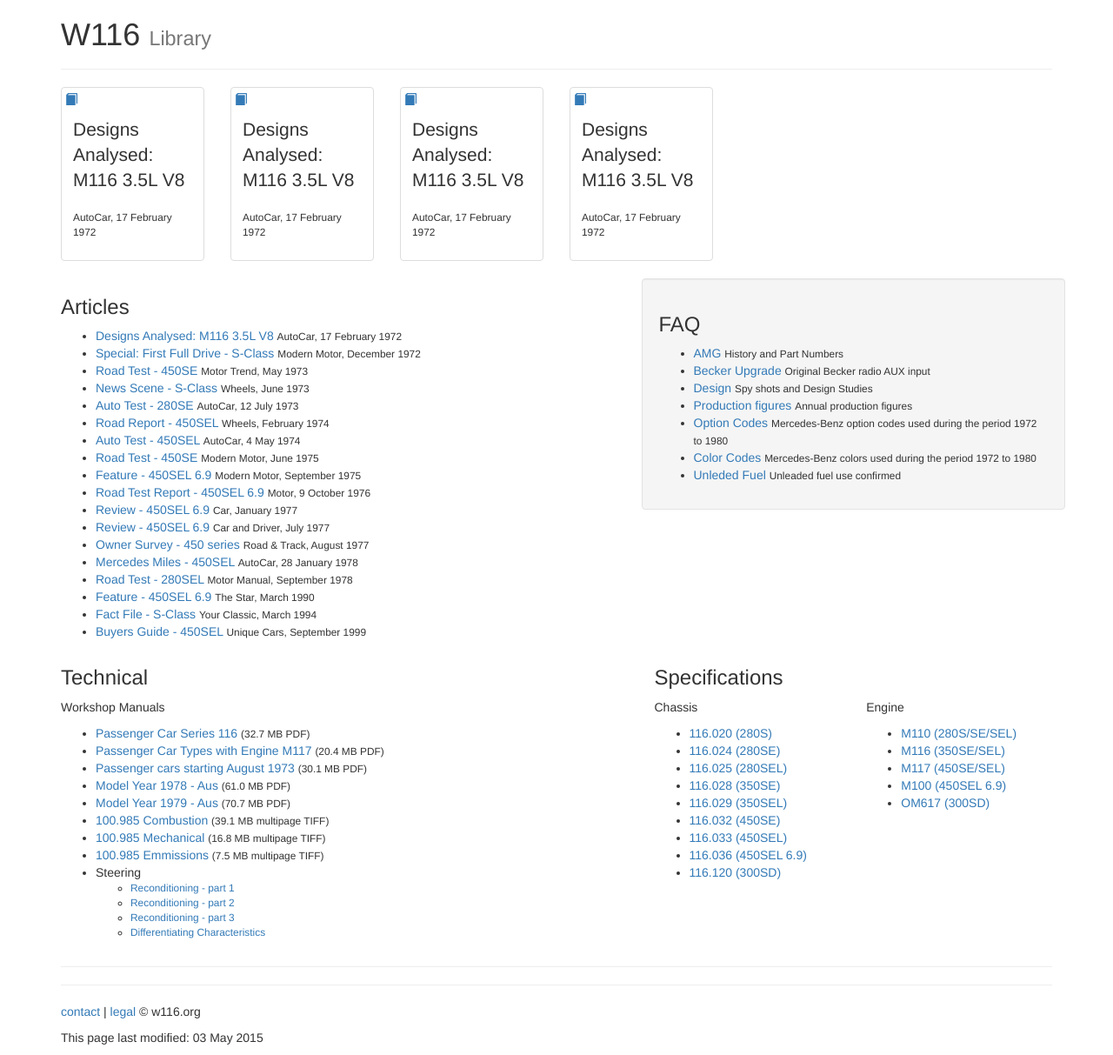
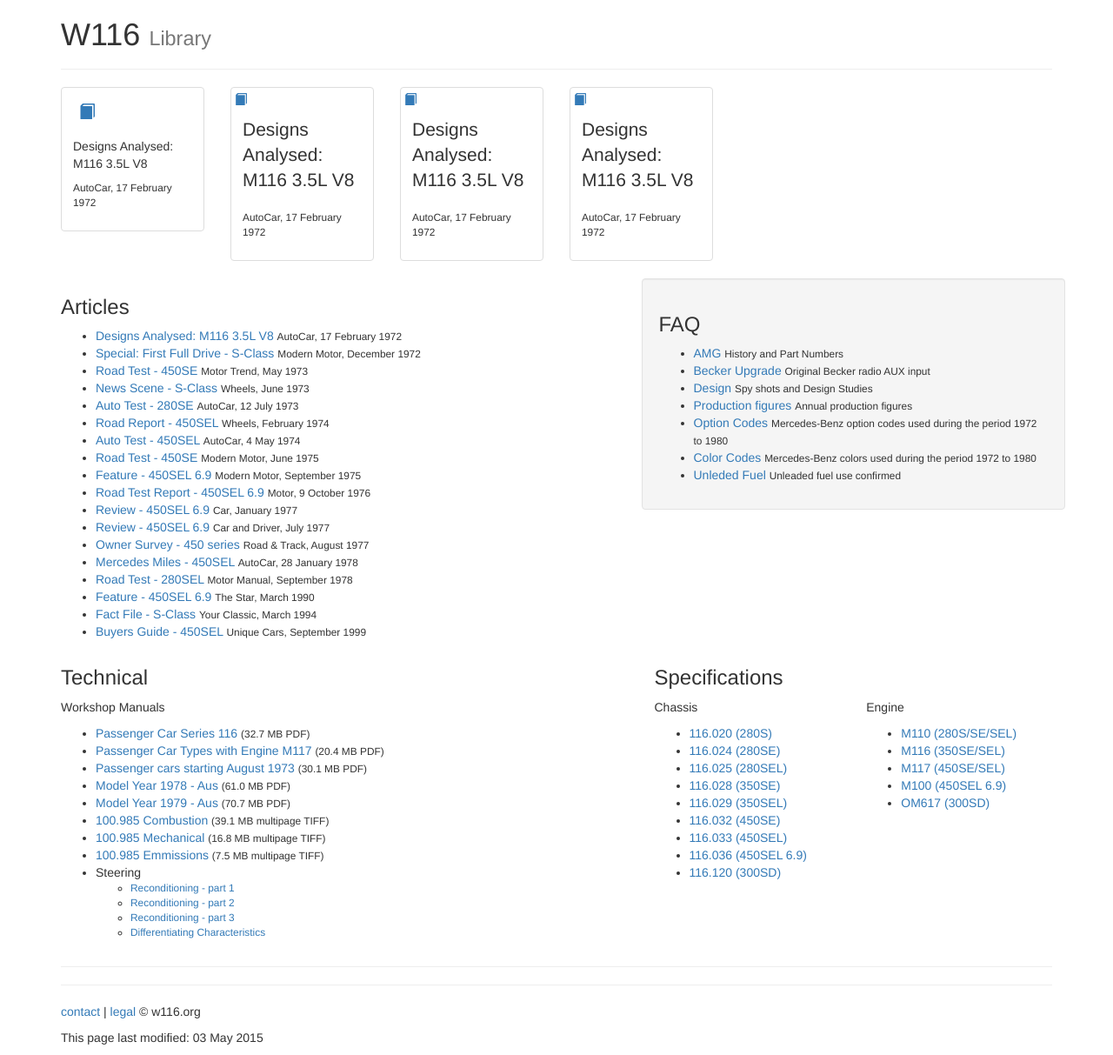
Before and after one commit to W116org/w116org.github.io, a Jekyll site: the page built from library.html, in a window 1280 px wide. Shown: the part 392-1605 px from the top of the page at 87% size. Built offline with Jekyll 4.4.1, drawn with Linux system fonts in a browser that asks for light colours; nearby versions of some CDN libraries; comment, search, counter and statistics services are not loaded.

Commit message:
Update library.html

```diff
--- a/library.html
+++ b/library.html
@@ -11,9 +11,9 @@
       <div class="col-sm-4 col-md-2">
             <div class="thumbnail">
                   <a href="/library/autocar7202/">
-                  <span class="glyphicon glyphicon-book" aria-hidden="true"></span>
+                  <span class="glyphicon glyphicon-book btn-lg" aria-hidden="true"></span>
                   <div class="caption">
-                        <p class="lead">Designs Analysed: M116 3.5L V8</p>
+                        <p>Designs Analysed: M116 3.5L V8</p>
                         <p class="small">AutoCar, 17 February 1972</p>
                   </div>
                   </a>
```
